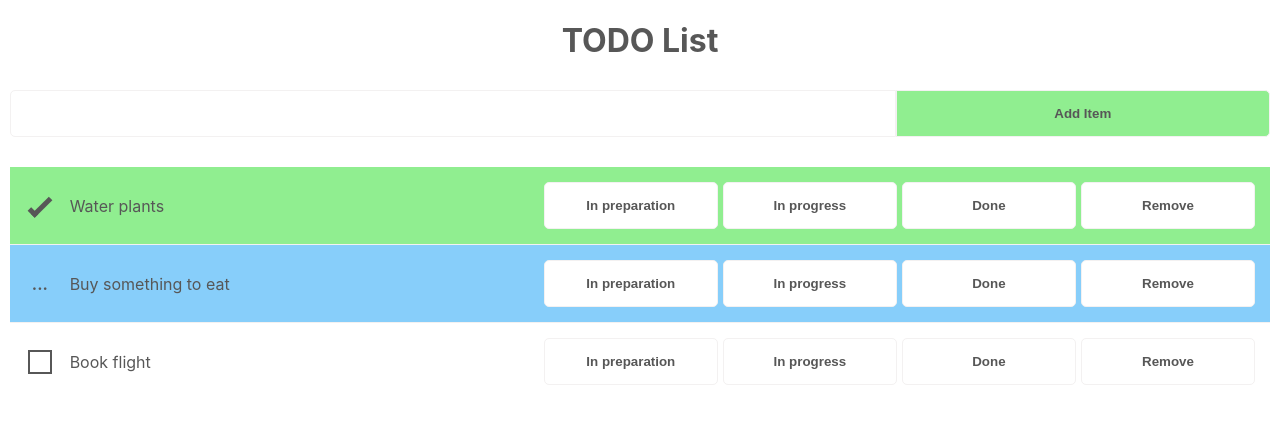
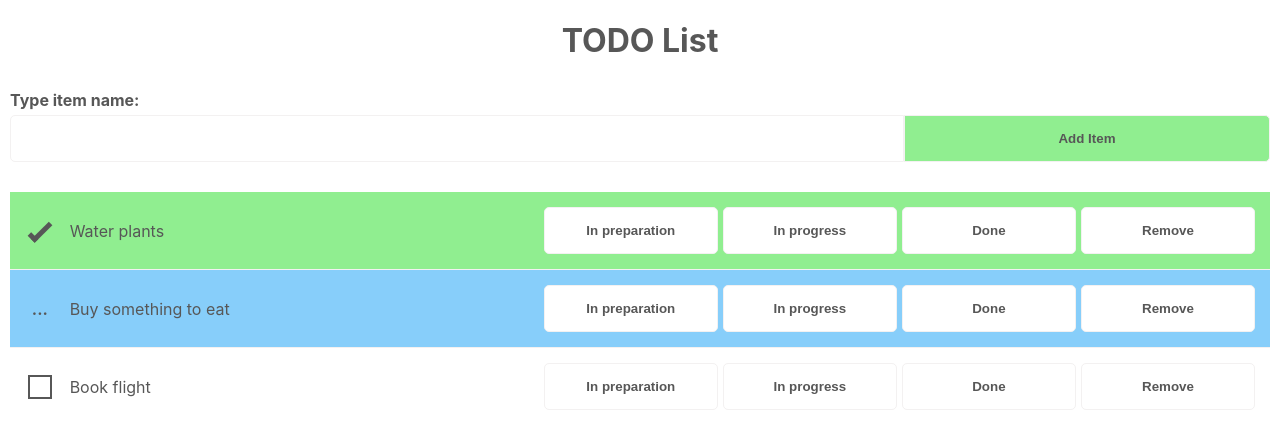
Before and after one commit to RyszardBosiak/TodoReactAppClear, a React (Create React App) app in the folder todo-list/: page / in a window 1280 px wide. Shown: the top 448 px of the page. Built offline with nearby package versions, Linux system fonts and the light colour scheme.

Commit message:
ToDo List - add Label for Input element

```diff
--- a/todo-list/src/components/List/List.js
+++ b/todo-list/src/components/List/List.js
@@ -1,12 +1,15 @@
 import React from "react";
 import "./List.scss";
 import ListItem from "../ListItem/ListItem";
+import _ from "lodash";
 
 const initialList = [
   { id: "a", name: "Water plants", status: "done" },
   { id: "b", name: "Buy something to eat", status: "in-progress" },
   { id: "c", name: "Book flight", status: "in-preparation" }
 ];
+
+const inputId = _.uniqueId("form-input-");
 
 // function component
 const List = () => {
@@ -47,11 +50,15 @@ const List = () => {
   return (
     <div className="to-do-list-wrapper">
       <form className="to-do-form" onSubmit={handleSubmit}>
+        <label htmlFor={inputId} className="to-do-form-label">
+          Type item name:
+        </label>
         <input
           type="text"
           value={value}
           onChange={handleChange}
           className="to-do-form-input"
+          id={inputId}
         />
         <button type="submit" className="button to-do-form-button">
           Add Item
--- a/todo-list/src/components/List/List.scss
+++ b/todo-list/src/components/List/List.scss
@@ -10,10 +10,16 @@
 .to-do-form {
   display: flex;
   align-items: flex-start;
-  flex-wrap: nowrap;
+  flex-wrap: wrap;
   height: 100%;
   width: 100%;
   margin-bottom: 30px;
+
+  .to-do-form-label {
+    width: 100%;
+    font-weight: bold;
+    margin-bottom: 5px;
+  }
 
   .to-do-form-input {
     padding: 15px 5px;
@@ -24,7 +30,7 @@
   }
 
   .to-do-form-button {
-    width: 30%;
+    flex: 1;
     border-top-left-radius: 0;
     border-bottom-left-radius: 0;
     background: $color-done;
```
